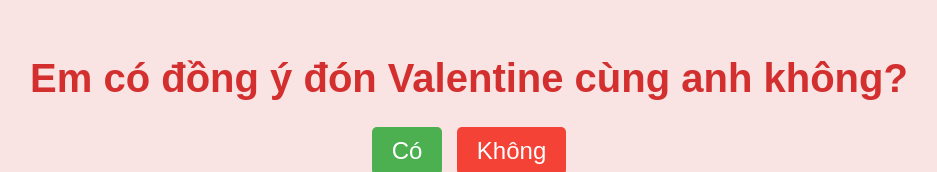
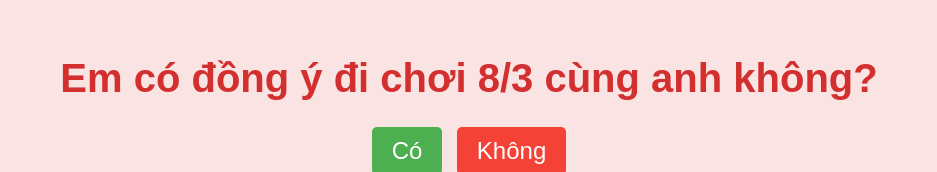
Before and after one commit to Kimthinh175/8-3, a plain HTML site: page 8-3/index.html in a window 1280 px wide. Shown: the part 136-308 px from the top of the page, without its empty margins (171-1108 px from the left). Drawn offline with Linux system fonts and the light colour scheme; no server answers.

Commit message:
index.html

```diff
--- a/8-3/index.html
+++ b/8-3/index.html
@@ -9,7 +9,7 @@
 </head>
 <body>
     <div class="container">
-        <h1>Em có đồng ý đón Valentine cùng anh không?</h1>
+        <h1>Em có đồng ý đi chơi 8/3 cùng anh không?</h1>
         <div class="buttons">
             <button class="yes-button" onclick="handleYesClick()">Có</button>
             <button class="no-button" onclick="handleNoClick()">Không</button>
```
